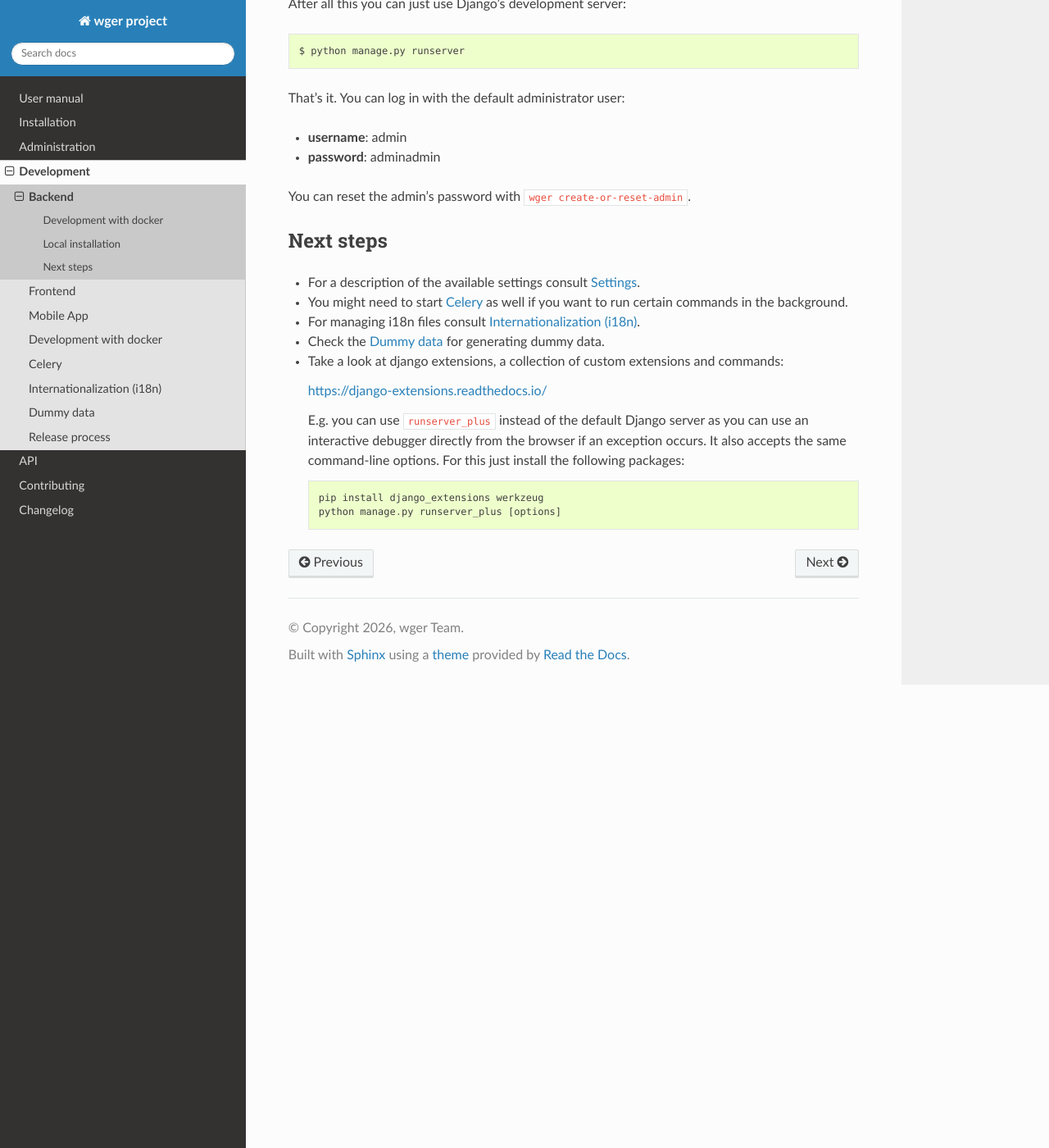
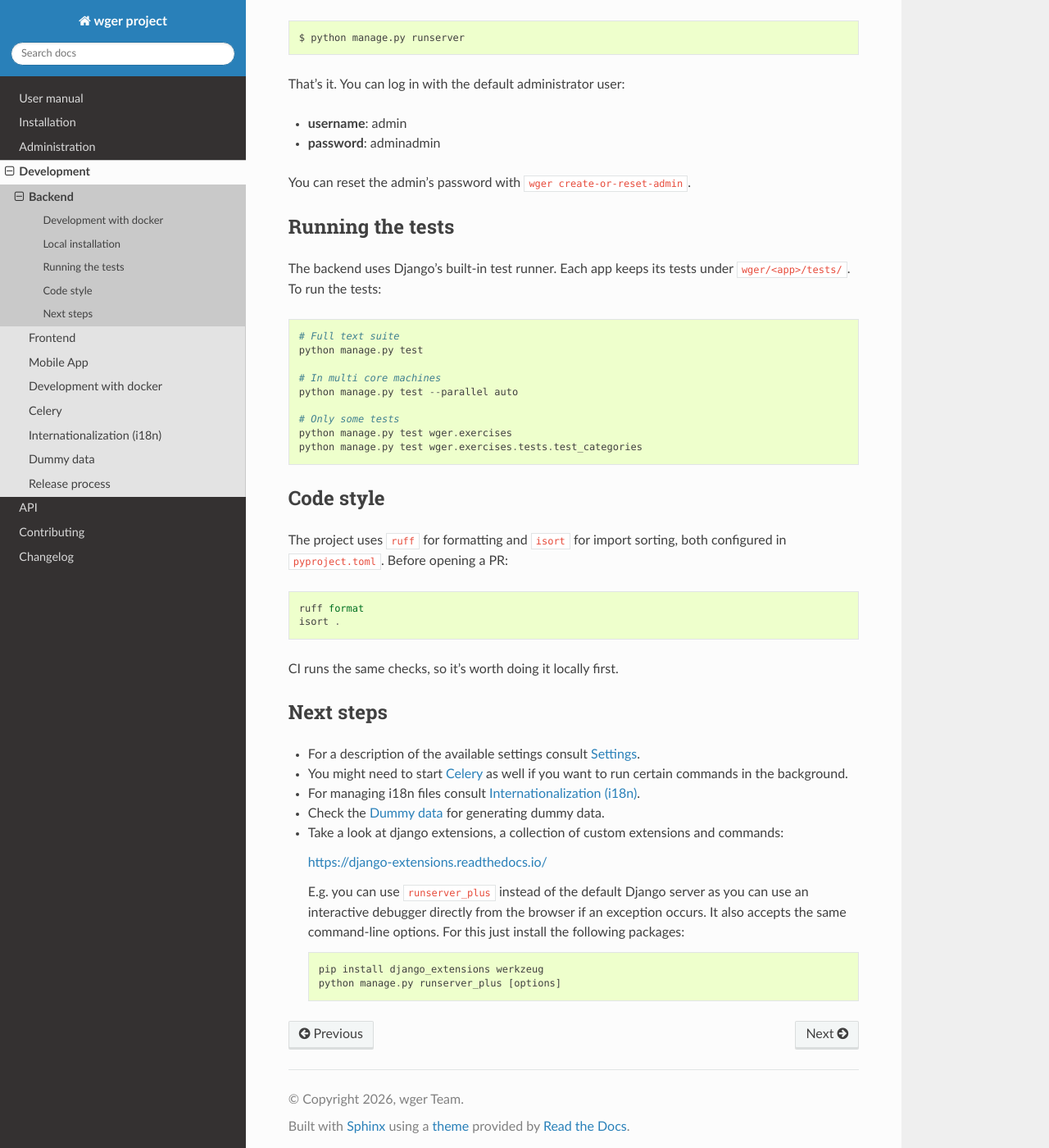
Before and after one commit to wger-project/docs, a Sphinx documentation site: the page built from docs/development/backend.rst, in a window 1280 px wide and 1400 px high, scrolled down 1491 px. Shown: the whole window at 82% size. Built offline with Sphinx 7.4.7 and the Read the Docs theme 3.1.0, drawn with Linux system fonts in a browser that asks for light colours; some of the changed text lies outside the part shown.

Commit message:
Mention tests more prominently

```diff
--- a/docs/development/backend.rst
+++ b/docs/development/backend.rst
@@ -71,6 +70,35 @@ That's it. You can log in with the default administrator user:
 You can reset the admin's password with ``wger create-or-reset-admin``.
 
 
+Running the tests
+-----------------
+
+The backend uses Django's built-in test runner. Each app keeps its tests under
+``wger/<app>/tests/``. To run the tests::
+
+  # Full text suite
+  python manage.py test
+
+  # In multi core machines
+  python manage.py test --parallel auto
+
+  # Only some tests
+  python manage.py test wger.exercises
+  python manage.py test wger.exercises.tests.test_categories
+
+
+Code style
+----------
+
+The project uses ``ruff`` for formatting and ``isort`` for import sorting, both
+configured in ``pyproject.toml``. Before opening a PR::
+
+  ruff format
+  isort .
+
+CI runs the same checks, so it's worth doing it locally first.
+
+
 Next steps
 ----------
 
--- a/docs/development/frontend.rst
+++ b/docs/development/frontend.rst
@@ -33,7 +33,11 @@ Then, in the project directory, you can run::
 
 and open http://localhost:3000 in the browser.
 
-To run the tests::
+
+Running the tests
+-----------------
+
+The components ship with a Vitest test suite::
 
   npm run test
 
--- a/docs/development/mobile_app.rst
+++ b/docs/development/mobile_app.rst
@@ -31,4 +31,10 @@ Please note that depending on how you run your emulator you will need to change
 the IP address of the server (on iOS ``http://localhost:8000`` while on android
 you need ``http://10.0.2.2:8000``).
 
-You can run the tests with ``flutter test``
+
+Running the tests
+-----------------
+
+The unit and widget tests run with::
+
+  flutter test
```
Also changed, not shown: other parts of docs/development/backend.rst (+0 -1 lines).
